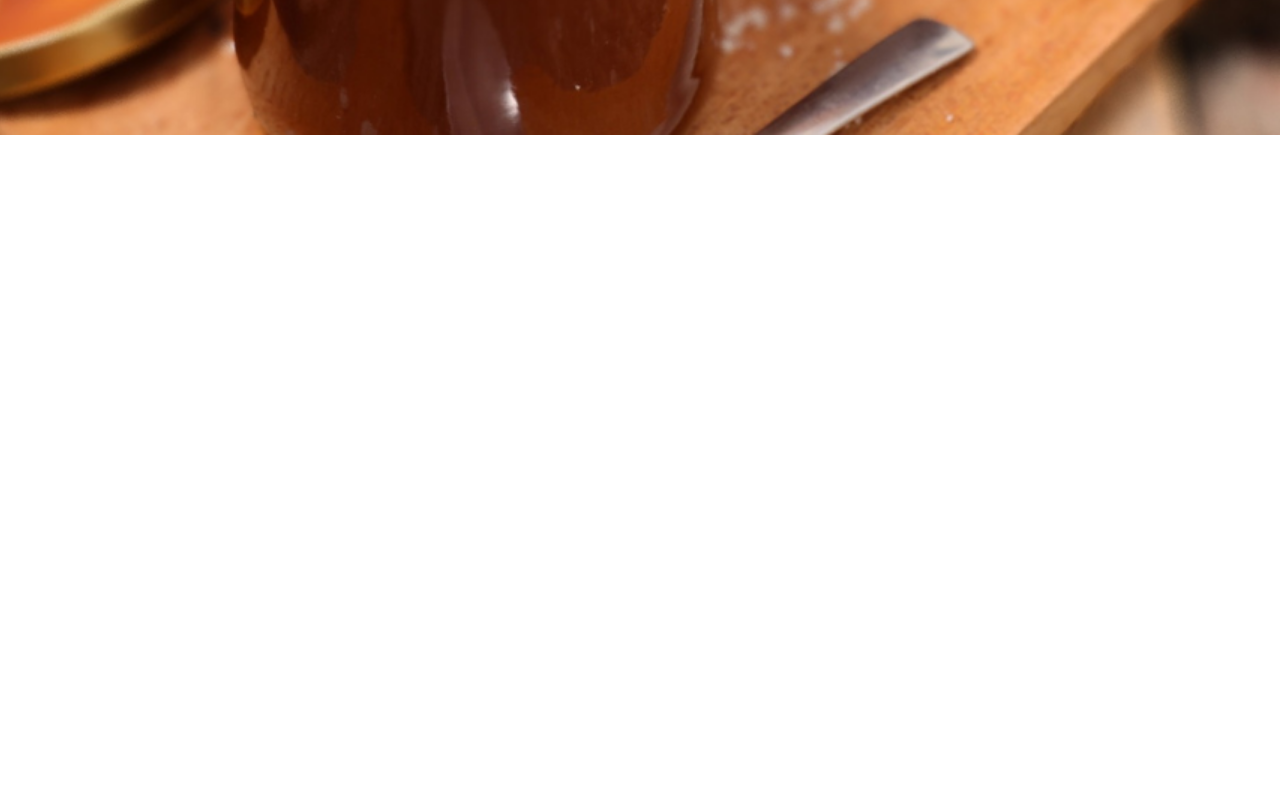
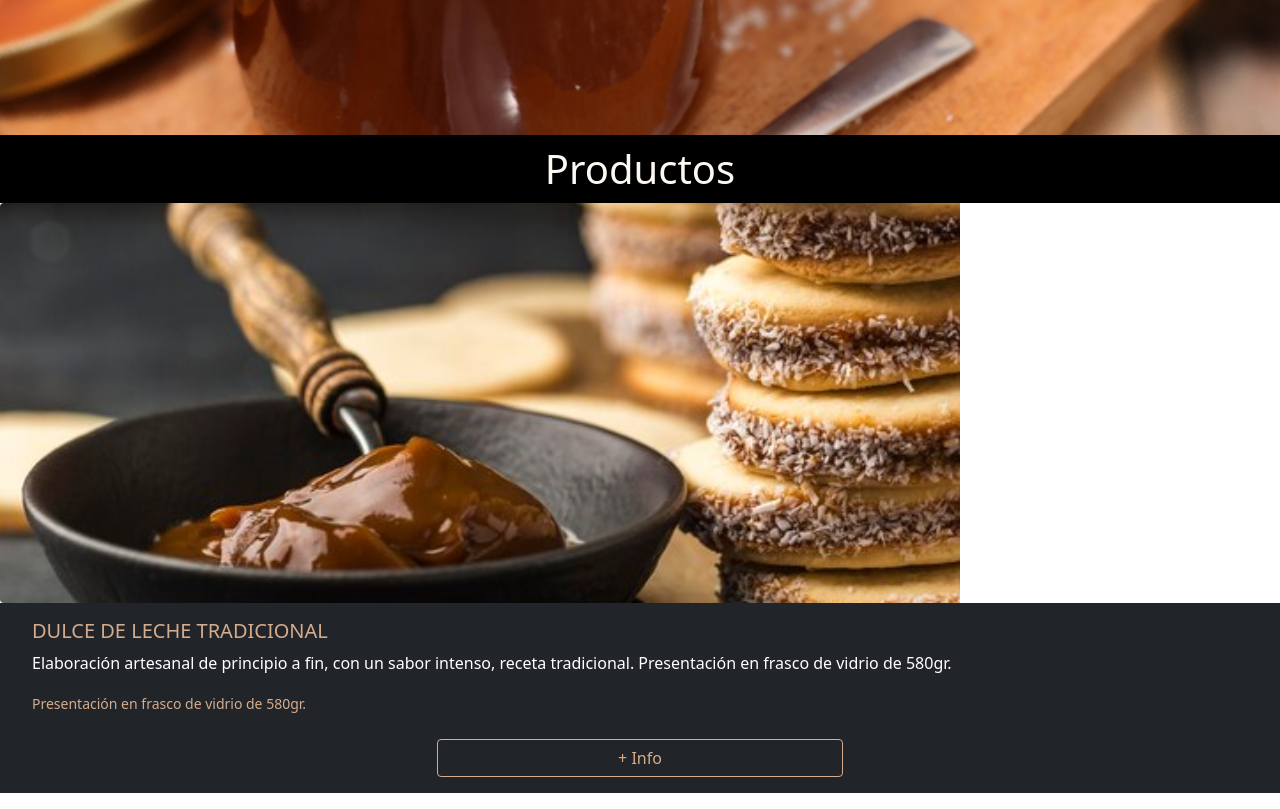
Before and after one commit to griseldaRemedi/dulcesHumaya, a plain HTML site: page index.html in a window 1280 px wide. Shown: the part 540-1349 px from the top of the page. Before the commit the page ends 800 px from the top, so only its background shows below. Drawn offline with nearby package versions, Linux system fonts and the light colour scheme.

Commit message:
agrego card

```diff
--- a/index.html
+++ b/index.html
@@ -42,12 +42,7 @@
                 </div>
             </div>
         </nav>
-
-    </header>
-
-    <main>
         <!--Presentación-->
-        <section>
         <div class="principal" >
             <div class="presentacionTexto">
                 <h5 class="tituloPresentacion">DULCES DEL ALMA</h5>
@@ -56,13 +51,34 @@
                     50 años fiel a las tradiciones familiares y sabores caseros,
                     acompañándote día a día.
                 </p>
-
                 <button class="btn btn-dark">CONOCENOS</button>
-
             </div>
         </div>
+        <!--Fin Presentación-->
+    </header>
+
+    <main>
+        <!--Productos-->
+        <section>
+            <h1 class="titulo">Productos</h1>
+            <div class="card mb-3 fondoCardProductos" style="max-width: 100%;">
+                <div class="row g-0">
+                  <div class="col-12 img-fluid mb-0">
+                    <img src="IMAGENES/Productos/Producto1.png" class="img-fluid rounded-start" alt="...">
+                  </div>
+                  <div class="col-12 text-white bg-dark px-3">
+                    <div class="card-body">
+                      <h5 class="card-title colorTituloCard">DULCE DE LECHE TRADICIONAL</h5>
+                      <p class="card-text colorTituloLogo">Elaboración artesanal de principio a fin, con un sabor intenso, receta tradicional. Presentación en frasco de vidrio de 580gr.</p>
+                      <p class="card-text"><small class="colorTituloCard">Presentación en frasco de vidrio de 580gr.</small></p>
+                      <button href="#" type="button" class="btn btn-outline-dark bordeBotonCardProductos d-grid gap-2 col-4 mx-auto mt-4">+ Info</button>
+                    </div>
+                  </div>
+                </div>
+              </div>
+
         </section>
-
+        <!--Fin Productos-->
     </main>
 
     <footer>
--- a/styles.css
+++ b/styles.css
@@ -1,8 +1,7 @@
 @media screen and (max-width:600px) {
    .principal{
-            min-height: 400px;
+      min-height: 350px;
       }
-
 }
 
 @media screen and  (min-width: 601px) and (max-width:990px) {
@@ -44,7 +43,6 @@ body{
    margin-top: 3rem;
 }
 
-
 .principal{
    background-image: url('IMAGENES/Central/imagenCentral.png');
    background-size: cover;
@@ -55,3 +53,23 @@ body{
    padding: 25px;
    color:#212529;
 }
+
+.titulo{
+   background-color: black;
+   color: #fef8f2 !important;
+   padding: 10px;
+   text-align: center;
+   margin: 0px;
+}
+
+.colorTituloCard{
+   color:#D5AC8C !important;;
+}
+
+.bordeBotonCardProductos {
+   color: #D5AC8C !important;
+   border-color: #D5AC8C !important;
+}
+.card{
+   border: 0px !important;
+}
```
Lines whose indentation alone changed are shown as unchanged.
